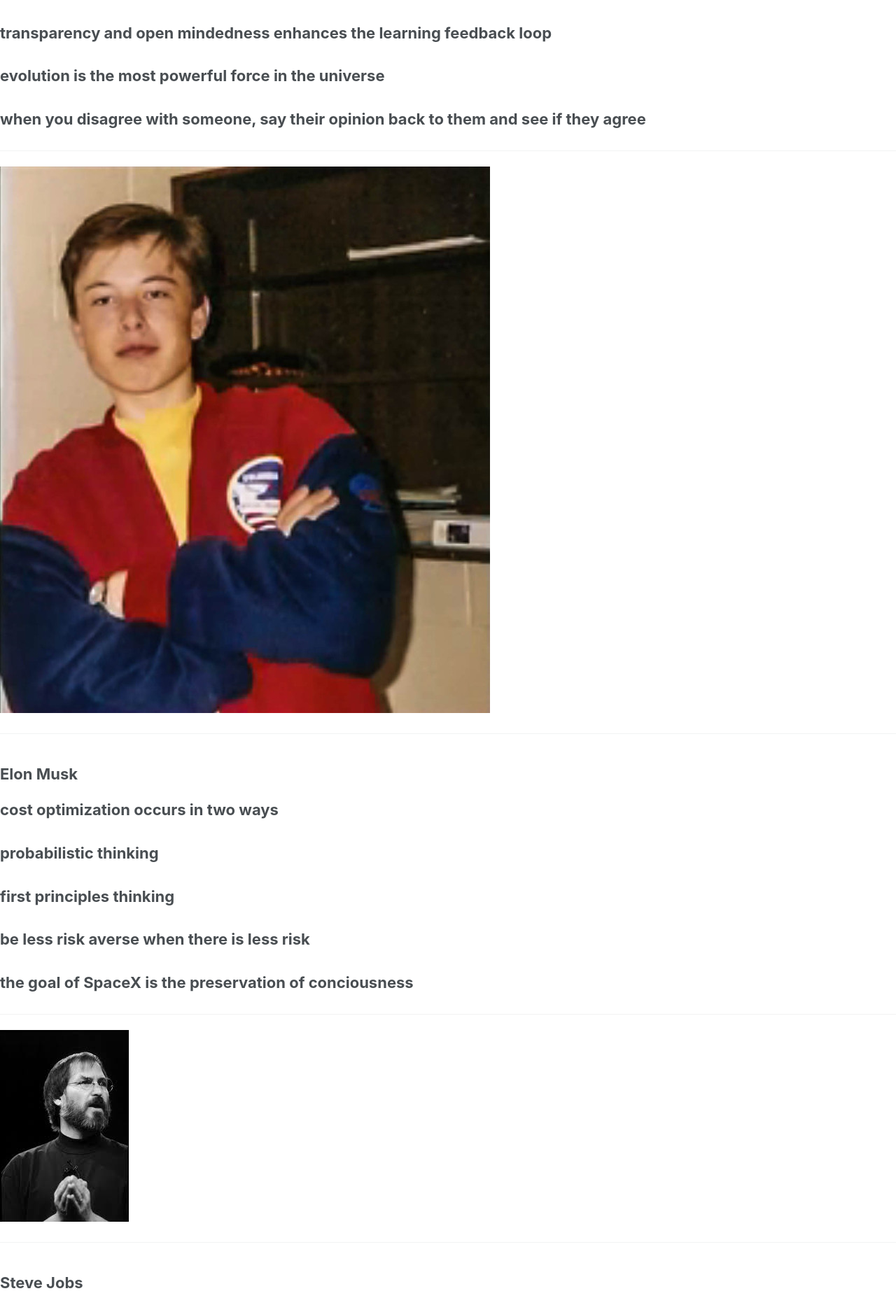
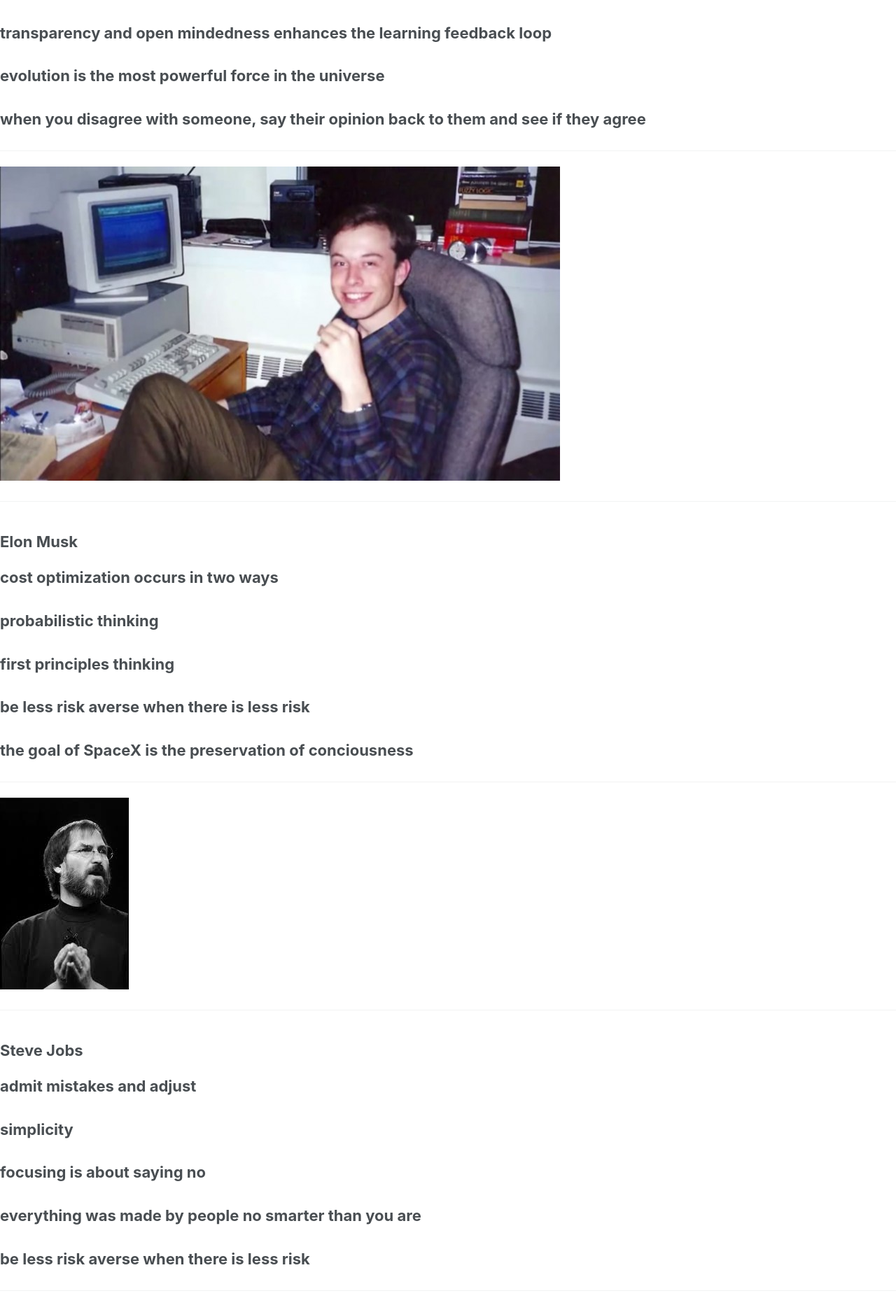
Before and after one commit to ADGEfficiency/adgefficiency.github.io, a Jekyll site: the page built from PITCHME.md, in a window 1280 px wide. Shown: the part 2867-4732 px from the top of the page at 70% size. Built offline with Jekyll 4.4.1, drawn with Linux system fonts in a browser that asks for light colours; nearby versions of some CDN libraries; our own code applies the rules of GitHub Pages for plain Markdown files.

Commit message:
mentors talk

```diff
--- a/PITCHME.md
+++ b/PITCHME.md
@@ -66,7 +66,7 @@
 
 ---
 
-![](/assets/mentors/musk.jpeg)
+![](/assets/mentors/musk.jpg)
 
 ---
 ### Elon Musk
```
